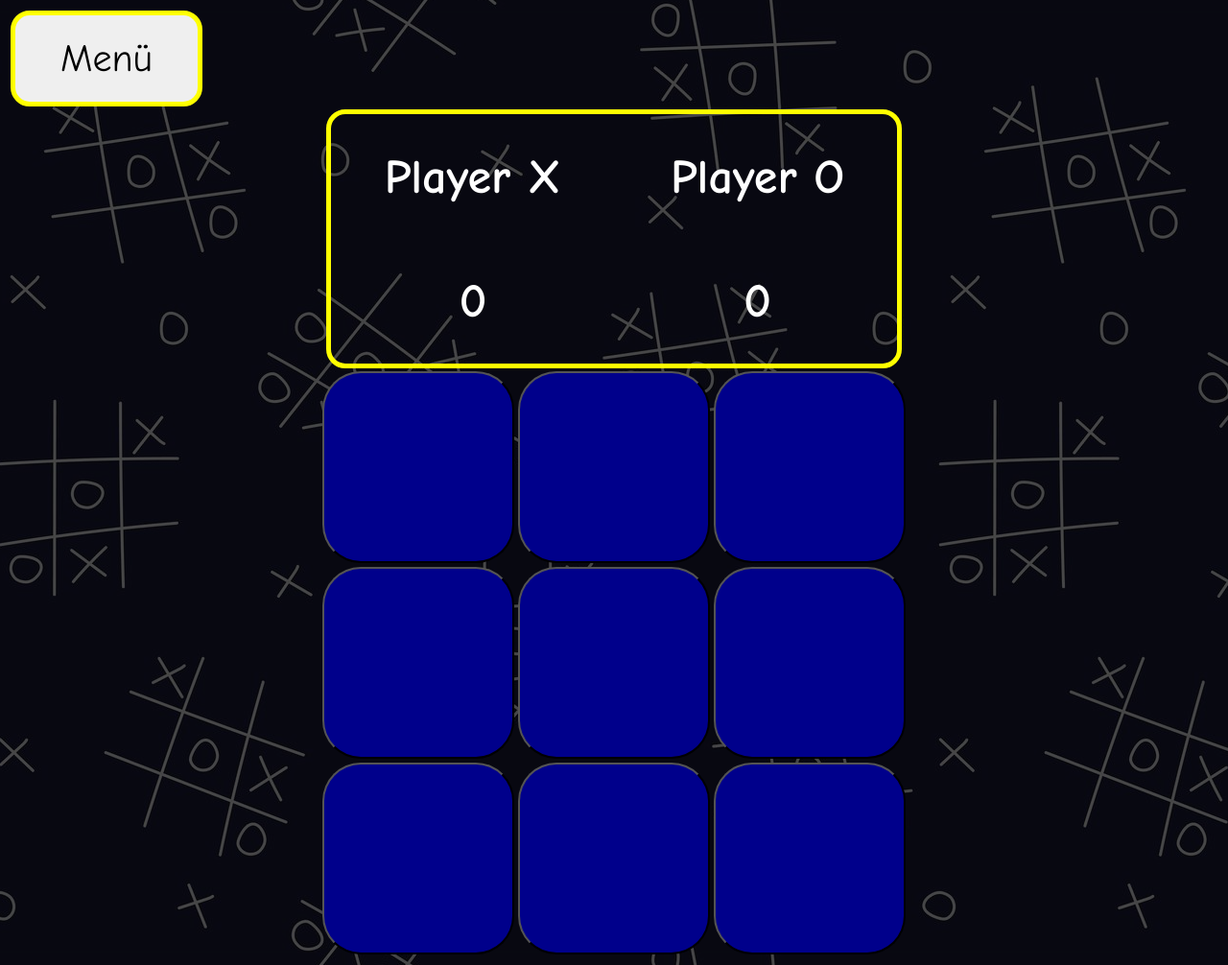
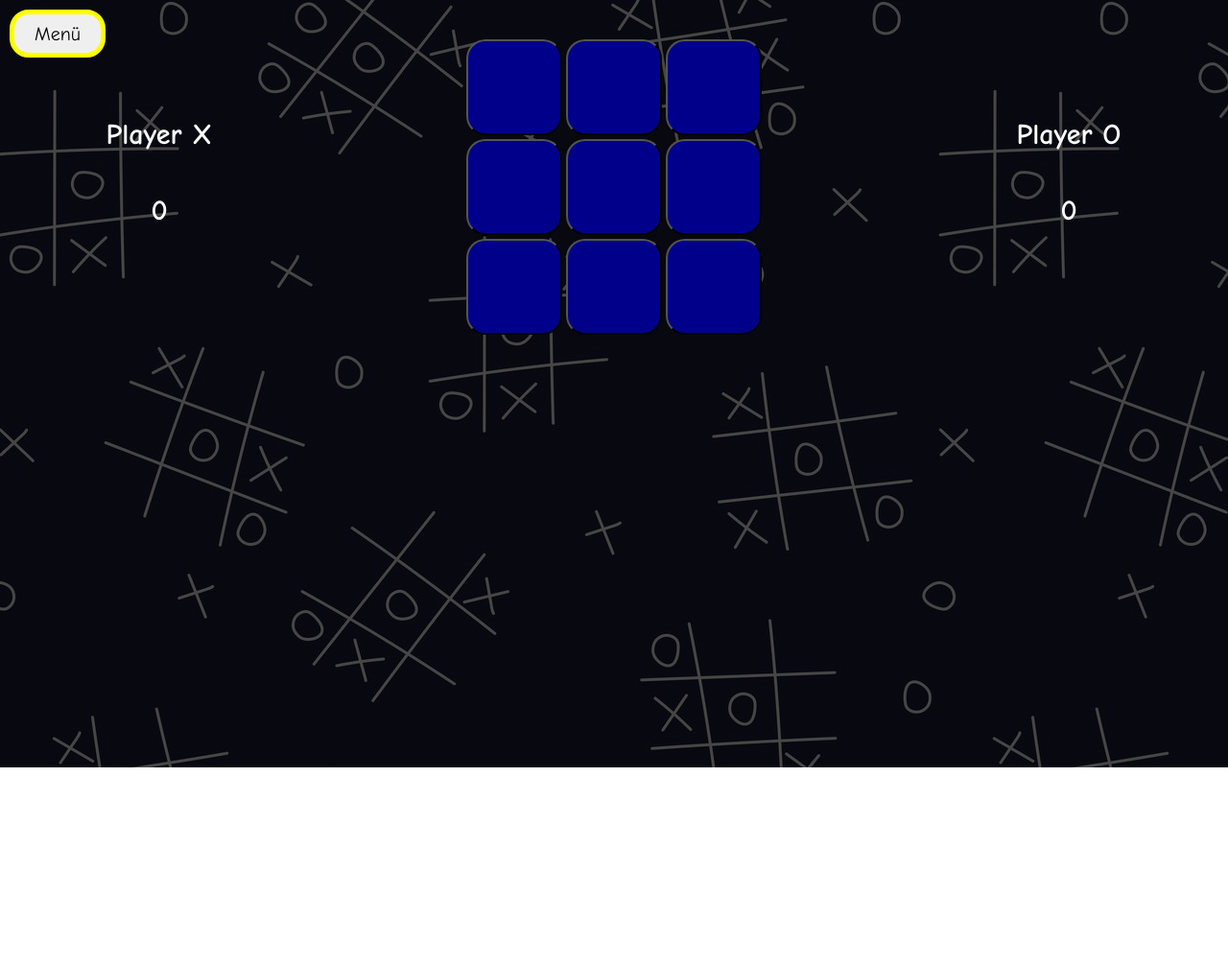
Before and after one commit to DERNOTARZTROLLT/TicTacToe, a plain HTML site: page src/index.html in a window 1280 px wide. Shown: the whole page at 96% size. After the commit the page ends 800 px from the top, so only its background shows below. Drawn offline with nearby package versions, Linux system fonts and the light colour scheme.

Commit message:
soweit fertig

```diff
--- a/src/index.html
+++ b/src/index.html
@@ -13,23 +13,27 @@
 </head>
 
 <body>
-    <table class="home2">
-        <tr>
-            <td>
     <button onclick="home()" class="home">
         Men&uuml;
     </button>
-            </td>
-        </tr>
-    </table>
+    <div class="container">
+        <div class="itempx">
             <table class="anzg">
                 <tr>
                     <td class="anz1">
                         <h1>Player X </h1>
                     </td>
-            <td>
-
+                </tr>
+                <tr>
+                    <td class="anz2">
+                        <h1 id="player2">0</h1>
                     </td>
+                </tr>
+            </table>
+        </div>
+        <div class="itempo">
+            <table class="anzg">
+                <tr>
                     <td class="anz2">
                         <h1> Player O</h1>
                     </td>
@@ -38,14 +42,10 @@
                     <td class="anz1">
                         <h1 id="player1">0</h1>
                     </td>
-            <td>
-
-            </td>
-            <td class="anz2">
-                <h1 id="player2">0</h1>
-            </td>
                 </tr>
             </table>
+        </div>
+        <div class="itemsf">
             <div id="area">
                 <div id="overlay">
                     <p>
@@ -138,6 +138,8 @@
                         </td>
                     </tr>
             </div>
+        </div>
+    </div>
     <script type="text/javascript" src="script.js"></script>
 </body>
 
--- a/src/script.js
+++ b/src/script.js
@@ -57,7 +57,7 @@ function resume() {
     document.getElementById("overlayh").style.display = "none";
 }
 function home() {
-    if (document.getElementById("overlayh").style.display == "none") {
+    if (document.getElementById("overlayh").style.display == "none" || document.getElementById("overlayh").style.display=="") {
         document.getElementById("overlayh").style.display = "block";
     } else {
         document.getElementById("overlayh").style.display = "none";
--- a/src/styles.css
+++ b/src/styles.css
@@ -18,6 +18,7 @@ body {
 }
 
 .home {
+    position: fixed;
     border-radius: 20px;
     border: 0;
     font-family: Comic Sans MS, Comic Sans;
@@ -32,6 +33,9 @@ body {
     animation-name: borderan;
     animation-duration: 4s;
     animation-iteration-count: infinite;
+    z-index: 999;
+    top: 10px;
+    left: 10px;
 }
 
 .home:hover {
@@ -46,13 +50,12 @@ vh vw
 .anzg {
     margin-left: auto;
     margin-right: auto;
-    width: 300px;
-    border-width: 5px;
+    /*border-width: 5px;
     border-style: solid;
     border-radius: 20px;
     animation-name: borderan;
     animation-duration: 4s;
-    animation-iteration-count: infinite;
+    animation-iteration-count: infinite;*/
 }
 
 .menue {
@@ -123,6 +126,7 @@ h1 {
 
 #area {
     position: relative;
+    margin-top: 30px;
 }
 
 .kreis {
@@ -160,7 +164,8 @@ h1 {
 
 .kreis--middle {
     height: 280px;
-    width: 70px;;
+    width: 70px;
+    ;
     margin-left: -35px;
     margin-top: -135px;
     display: block;
@@ -200,10 +205,11 @@ h1 {
 
 #overlay {
     position: absolute;
-    background-color: rgba(0, 140, 255, 60%);
+    background-color: rgba(0, 140, 255, 40%);
     width: 100%;
     height: 100%;
     box-sizing: border-box;
+    color: white;
     top: 0%;
     left: 0%;
     text-align: center;
@@ -219,10 +225,11 @@ h1 {
 
 #overlay2 {
     position: absolute;
-    background-color: rgba(0, 140, 255, 60%);
+    background-color: rgba(0, 140, 255, 40%);
     width: 100%;
     height: 100%;
     box-sizing: border-box;
+    color: white;
     top: 0%;
     left: 0%;
     text-align: center;
@@ -242,6 +249,7 @@ h1 {
     width: 100%;
     height: 100%;
     box-sizing: border-box;
+    color: white;
     top: 0%;
     left: 0px;
     text-align: center;
@@ -255,16 +263,13 @@ h1 {
     animation-iteration-count: infinite;
 }
 
-@media only screen and (min-width: 600px) {
+
+@media only screen and (min-width: 600px) and (orientation: portrait) {
     .feld {
         width: 150px;
         height: 150px;
         font-size: 130px;
 
-    }
-
-    .anzg {
-        width: 450px;
     }
 
     .home {
@@ -347,16 +352,12 @@ h1 {
     }
 }
 
-@media only screen and (min-width: 800px) {
+@media only screen and (min-width: 800px) and (orientation: portrait) {
     .feld {
         width: 200px;
         height: 200px;
         font-size: 180px;
 
-    }
-
-    .anzg {
-        width: 600px;
     }
 
     .home {
@@ -462,13 +463,55 @@ h1 {
 }
 
 @media (orientation: landscape) {
-    body {
+    .container {
+        display: flex;
         flex-direction: row;
+        flex-wrap: nowrap;
+        justify-content:center;
+        align-items: center;
+    }
+
+    .itempx {
+        order: 0;
+        flex-basis: 25%;
+    }
+
+    .itempo {
+        order: 2;
+        flex-basis: 25%;
+    }
+
+    .itemsf {
+        order: 1;
+        flex-basis: 50%;
     }
 }
 
 @media (orientation: portrait) {
-    body {
-        flex-direction: column;
+    .container {
+        margin-top: 50px;
+        display: flex;
+        flex-wrap: wrap;
     }
+
+    .itempx {
+        order: 0;
+        flex-basis: 50%;
+        flex-grow: 0;
+        flex-shrink: 0;
+    }
+
+    .itempo {
+        order: 1;
+        flex-basis: 50%;
+        flex-grow: 0;
+        flex-shrink: 0;
+    }
+
+    .itemsf {
+        order: 2;
+        flex-basis: 100%;
+
+    }
+
 }
```
Lines whose indentation alone changed are shown as unchanged.
